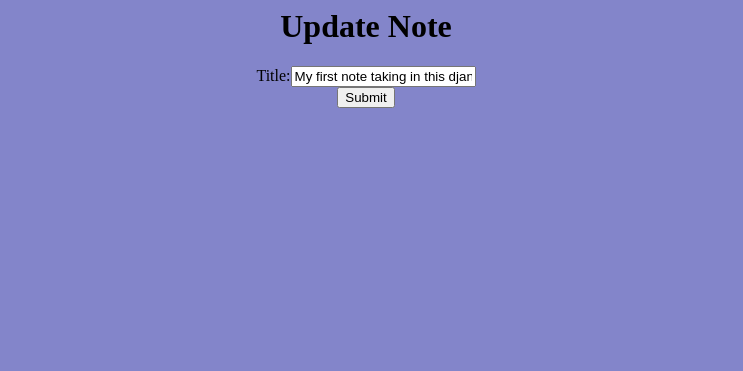
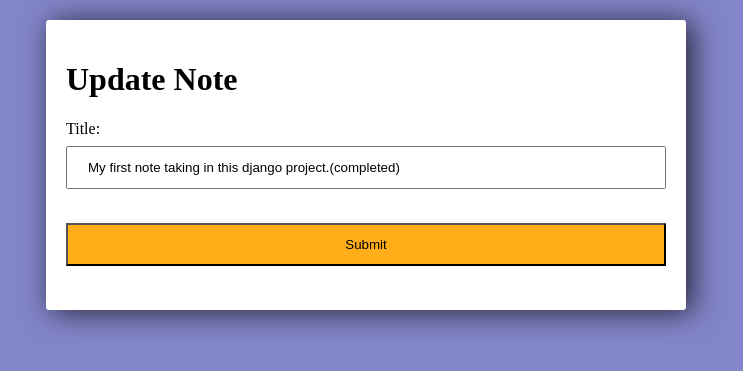
Before and after one commit to NavyaShreeDodla/NotesApp, a Django app: page /update/1/ in a window 1280 px wide. Shown: the top 371 px of the page, without its empty margins (274-1017 px from the left). Run offline with Django 3.2, Linux system fonts and the light colour scheme; data comes from the database, SQL or seed files in the repository; both versions use the stored data as it was after the commit.

Commit message:
changed UI

```diff
--- a/main/forms.py
+++ b/main/forms.py
@@ -5,7 +5,7 @@ from .models import *
 
 
 class TaskForm(forms.ModelForm):
-	title= forms.CharField(widget= forms.TextInput(attrs={'placeholder':'Add new task...'}))
+	title= forms.CharField(widget= forms.TextInput(attrs={'placeholder':'Add new task...',"rows":3, "cols":10}))
 
 	class Meta:
 		model = task
--- a/main/templates/update.html
+++ b/main/templates/update.html
@@ -1,15 +1,39 @@
 <html>
     <head>
         <title>Update</title>
+		<STYLE>
+		.center-column{
+		width:600px;
+		margin: 20px auto;
+		padding:20px;
+		background-color: rgb(255, 255, 255);
+		border-radius: 3px;
+		box-shadow: 6px 2px 30px 0px rgba(0,0,0,0.75);
+		}
+		input{
+		width: 100%;
+		padding: 12px 20px;
+		margin: 8px 0;
+		box-sizing: border-box;
+		}
+		input[type=submit]{
+		width: 100%;
+		padding: 12px 20px;
+		margin: 8px 0;
+		box-sizing: border-box;
+		background-color: #ffae19;
+		}
+		</style>
     </head>
     <body bgcolor='#8385ca'>
-        <div align='center'>
+        <div class="center-column">
             <h1>Update Note</h1>
         <form method="POST" action="">
             {% csrf_token %}
             {{form}}
             <br/>
-            <input type="submit" name="Update">
+			<br/>
+            <input type="submit" name="Update"/>
         </form>
         </div>
     </body>
```
Also changed, not shown: db.sqlite3.
